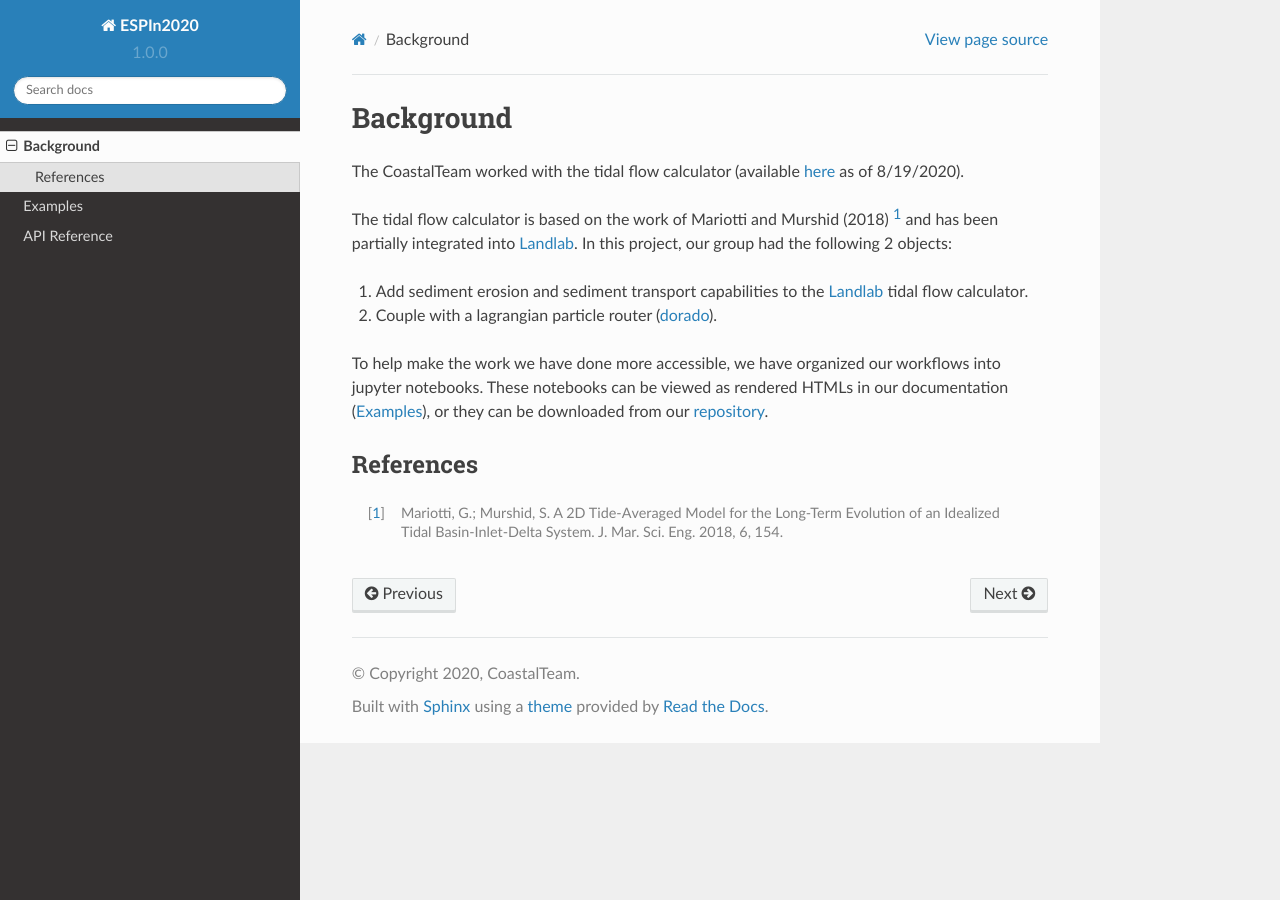
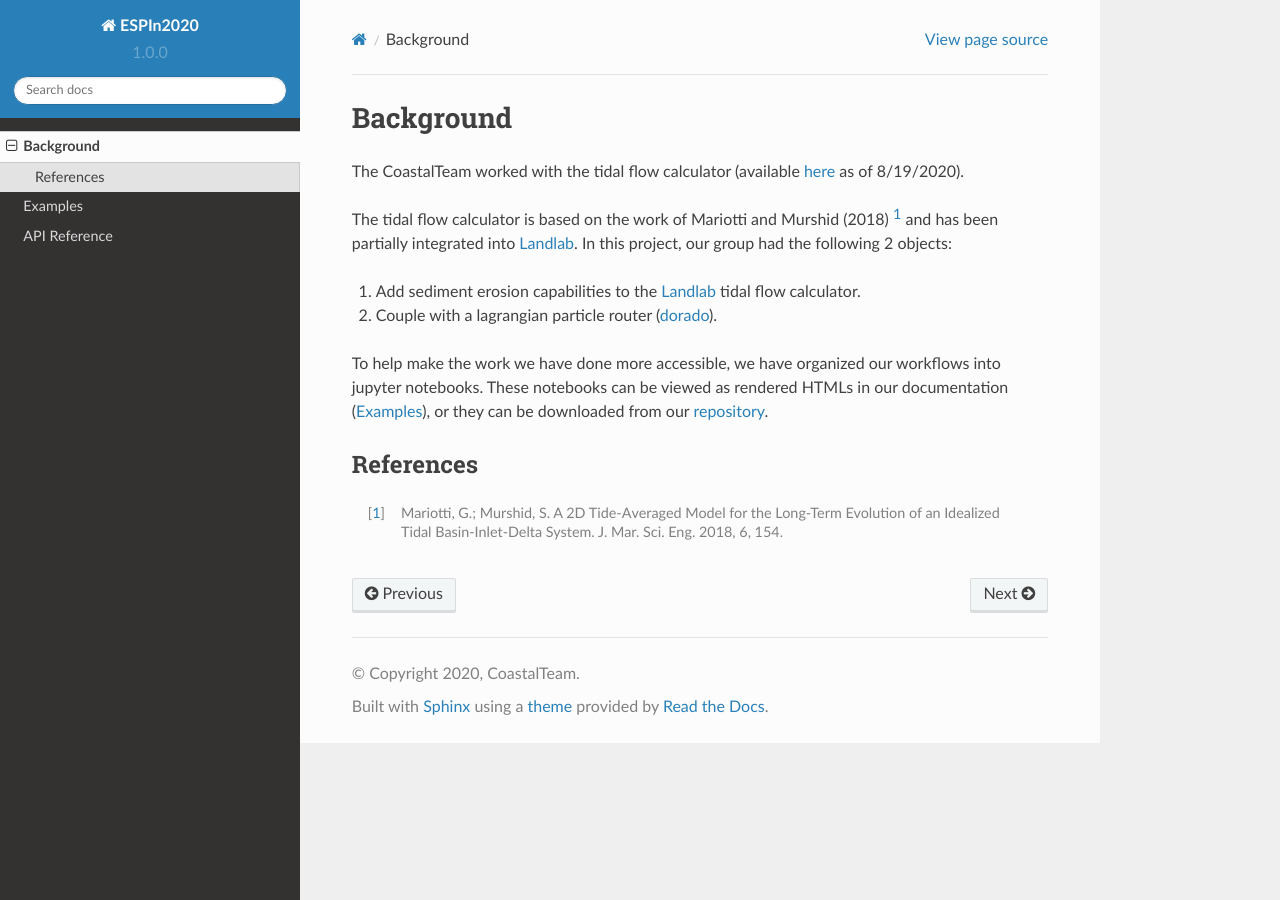
Before and after one commit to rmallen86/CoastalTeam, a Sphinx documentation site: the page built from docs/source/background/index.rst, in a window 1280 px wide. Built offline with Sphinx 7.4.7 and the Read the Docs theme 2.0.0, drawn with Linux system fonts in a browser that asks for light colours.

Commit message:
updating background docs

```diff
--- a/docs/source/background/index.rst
+++ b/docs/source/background/index.rst
@@ -8,7 +8,7 @@ The CoastalTeam worked with the tidal flow calculator (available `here <https://
 
 The tidal flow calculator is based on the work of Mariotti and Murshid (2018) [1]_ and has been partially integrated into `Landlab <http://landlab.github.io/>`_. In this project, our group had the following 2 objects:
 
-1. Add sediment erosion and sediment transport capabilities to the `Landlab <http://landlab.github.io/>`_ tidal flow calculator.
+1. Add sediment erosion capabilities to the `Landlab <http://landlab.github.io/>`_ tidal flow calculator.
 
 
 2. Couple with a lagrangian particle router (`dorado <https://passah2o.github.io/dorado/>`_).
```
